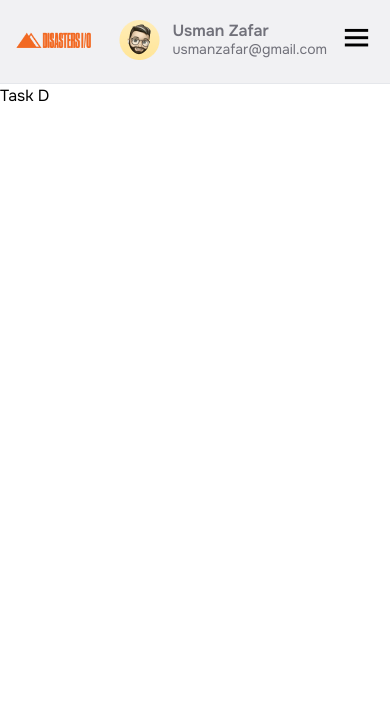
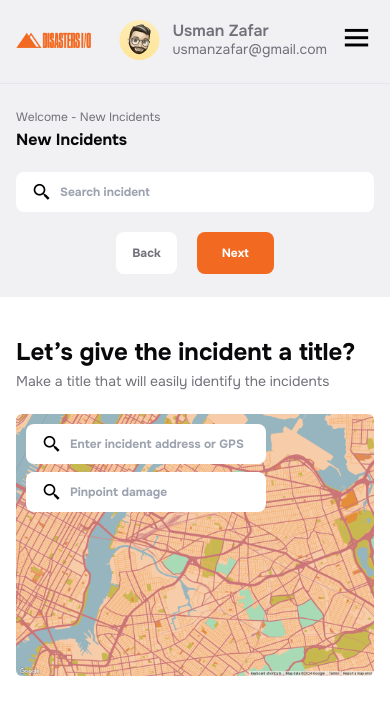
Before and after one commit to shakil-devcraft/disastersi, a React (Vite) app: page /Incidents/TaskD in a window 390 px wide. Shown: the top 714 px of the page. Built offline with nearby package versions, Linux system fonts and the light colour scheme.

Commit message:
Task D page completed with responsive

```diff
--- a/src/Components/pages/Activities/Activities.jsx
+++ b/src/Components/pages/Activities/Activities.jsx
@@ -1,8 +1,11 @@
+import Contianer from "../../share/Contianer";
 
 const Activities = () => {
     return (
         <div>
-            <h1>Activities</h1>
+            <Contianer>
+                <h1>Activities</h1>
+            </Contianer>
         </div>
     );
 };
--- a/src/Components/pages/Cypher/Cypher.jsx
+++ b/src/Components/pages/Cypher/Cypher.jsx
@@ -1,8 +1,11 @@
+import Contianer from "../../share/Contianer";
 
 const Cypher = () => {
     return (
         <div>
-            <h1>Cypher AI</h1>
+            <Contianer>
+                <h1>Cypher AI</h1>
+            </Contianer>
         </div>
     );
 };
--- a/src/Components/pages/Incidents/TaskD.jsx
+++ b/src/Components/pages/Incidents/TaskD.jsx
@@ -1,9 +1,48 @@
+import { useNavigate } from "react-router-dom";
+import Contianer from "../../share/Contianer";
+import NavbarSecond from "../../share/NavbarSecond";
 
 const TaskD = () => {
+    const navigate = useNavigate();
+
+    // next btn
+    const switchNext = () => {
+        navigate("/Incidents/TaskE");
+    };
+
+    // back btn
+    const switchBack = () => {
+        navigate(-1);
+    };
+
     return (
-        <div>
-            <h1>Task D</h1>
-        </div>
+        <section>
+            <NavbarSecond page="New Incidents" text={"Back"} onClick={switchBack} text2={"Next"} onClick2={switchNext} />
+            <Contianer>
+                <div className="mx-auto lg:w-[753px] mt-5 mb-20">
+                    <h2 className="font-bold leading-[30.6px] text-t-primary text-2xl">
+                    Let’s give the incident a title?
+                    </h2>
+                    <p className="text-sm leading-[26px] text-t-secondary">
+                    Make a title that will easily identify the incidents
+                    </p>
+
+                    <div className="relative">
+                        <img className="mt-5 rounded-md w-full" src="/map.png" alt="" />
+                        <div className="absolute top-[10px] left-[10px]">
+                            <div className="bg-white flex justify-between items-center gap-2 py-2.5 px-4 rounded-lg w-[240px]">
+                                <i className='bx bx-search-alt-2 text-xl'></i>
+                                <input className="outline-none text-[12px] font-bold flex-1" type="text" placeholder="Enter incident address or GPS" />
+                            </div>
+                            <div className="bg-white flex justify-between items-center gap-2 py-2.5 px-4 rounded-lg mt-2 md:mt-[5px] w-[240px]">
+                                <i className='bx bx-search-alt-2 text-xl'></i>
+                                <input className="outline-none text-[12px] font-bold flex-1" type="text" placeholder="Pinpoint damage" />
+                            </div>
+                        </div>
+                    </div>
+                </div>
+            </Contianer>
+        </section>
     );
 };
 
--- a/src/Components/pages/Locations/Locations.jsx
+++ b/src/Components/pages/Locations/Locations.jsx
@@ -1,8 +1,11 @@
+import Contianer from "../../share/Contianer";
 
 const Locations = () => {
     return (
         <div>
-            <h1>Locations</h1>
+            <Contianer>
+                <h1>Locations</h1>
+            </Contianer>
         </div>
     );
 };
--- a/tailwind.config.js
+++ b/tailwind.config.js
@@ -14,6 +14,9 @@ export default {
         "b-secondary": "#E4E4E780",
         "t-primary": "#09090B",
         "t-secondary": "#71717A"
+      },
+      "backgroundImage": {
+        'map': "url('/map.png')",
       }
     },
   },
```
Also changed, not shown: public/map.png (added).
